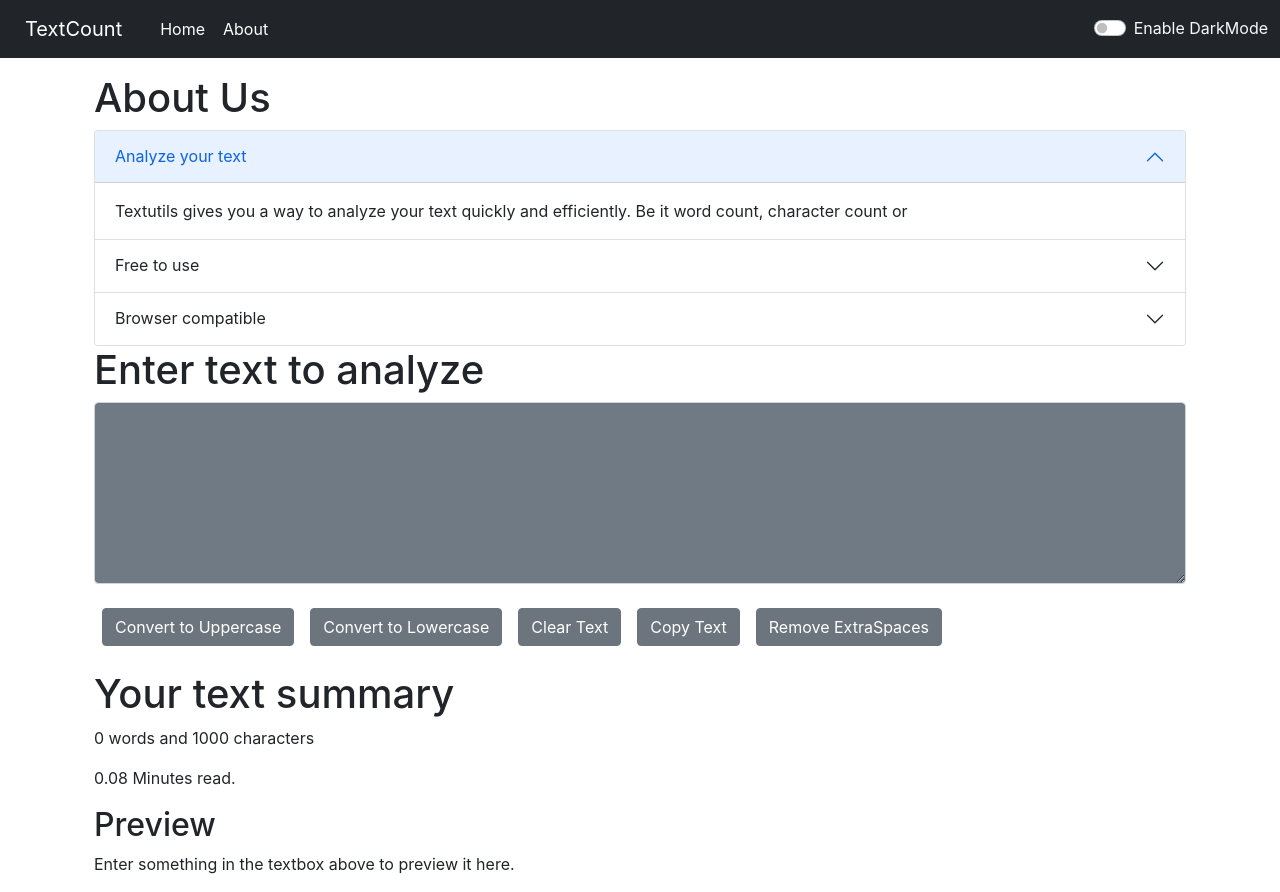
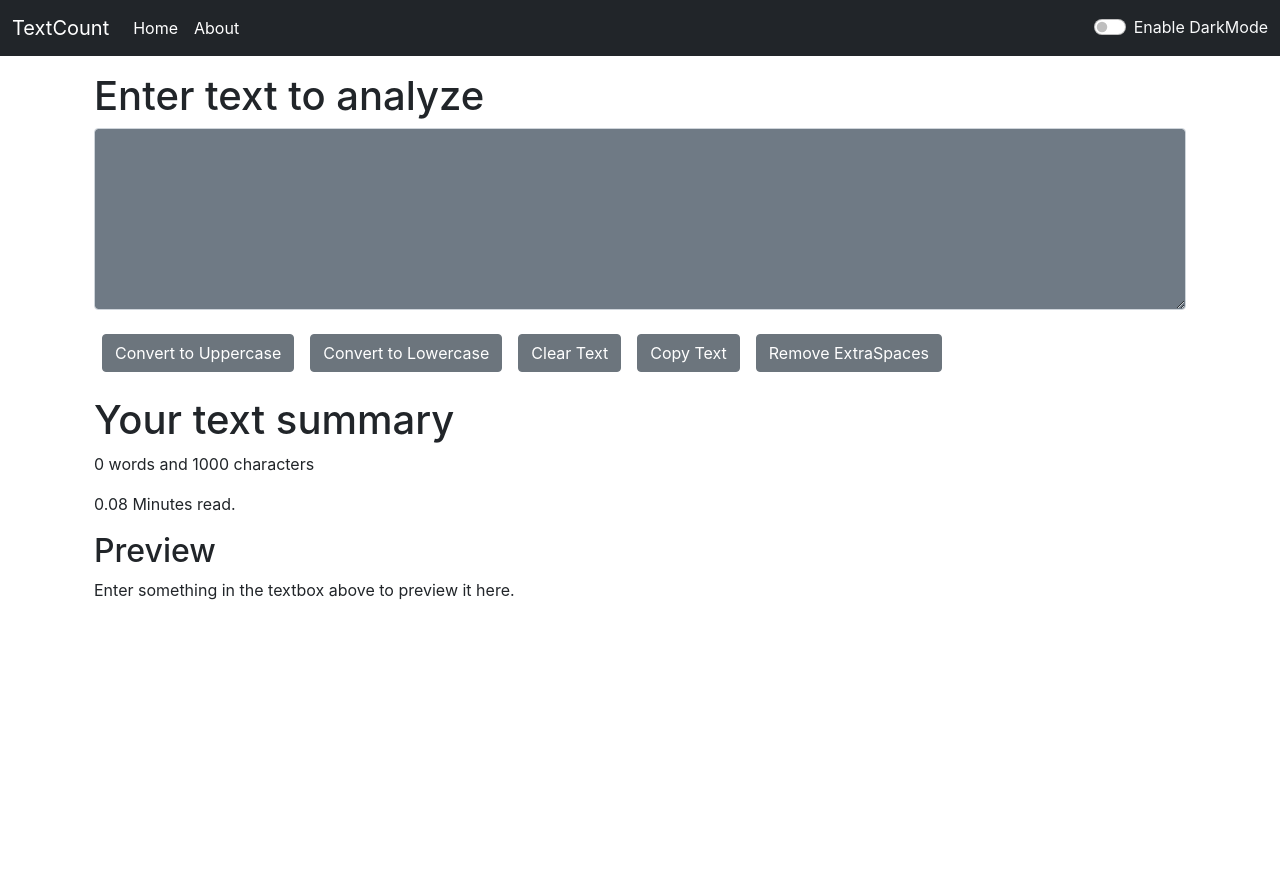
Before and after one commit to Vaduni/React, a React (Create React App) app: page / in a window 1280 px wide. After the commit the page ends 800 px from the top, so only its background shows below. Built offline with nearby package versions, Linux system fonts and the light colour scheme.

Commit message:
navBar updated with about section

```diff
--- a/src/App.js
+++ b/src/App.js
@@ -4,6 +4,9 @@ import Alert from './components/Alert';
 import NavBar from './components/NavBar';
 import TextForm from './components/TextForm';
 import React, { useState } from 'react';
+
+import { HashRouter, Routes, Route } from "react-router-dom";
+
 function App() {
   const [mode, setMode] = useState('dark');
   const [alert, setAlert] = useState(null);
@@ -34,21 +37,33 @@ function App() {
 
   return (
     <>
-   {/*  <Router> */}
+   {/*  <Router>
   <NavBar title="TextCount" mode={mode} toggleMode={toggleMode} />
   <Alert alert={alert} />
   <div className="container my-3">
     <About/>
-    {/*<Routes>
+   <Routes>
       <Route path="/about" element={<About />} />
-      <Route path="/" element= "/">*/}
+      <Route path="/" element= "/">
        <TextForm showAlert={showAlert} heading="Enter text to analyze" mode={mode} />
 
-  {/*  </Routes>*/}
+  </Routes>
   </div>
- {/* </Router>
+  </Router>
    */}
-    </>
+
+
+<HashRouter>
+<NavBar title="TextCount" mode={mode} toggleMode={toggleMode} />
+<Alert alert={alert} />
+<div className="container my-3">
+  <Routes>
+    <Route path="/" element={<TextForm showAlert={showAlert} heading="Enter text to analyze" mode={mode} />} />
+    <Route path="/about" element={<About />} />
+  </Routes>
+</div>
+</HashRouter>
+</>
   );
 }
 
--- a/src/components/NavBar.js
+++ b/src/components/NavBar.js
@@ -1,6 +1,6 @@
 import React from "react";
 import PropTypes from "prop-types";
-//import { Link } from "react-router-dom";
+import { Link } from "react-router-dom";
 
 export default function NavBar(props) {
   return (
@@ -8,9 +8,9 @@ export default function NavBar(props) {
       className={`navbar navbar-expand-lg navbar-${props.mode} bg-${props.mode}`}
     >
       <div className="container-fluid">
-        <button className="navbar-brand btn btn-link" type="button">
+        <Link className="navbar-brand" to="/">
           {props.title}
-        </button>
+        </Link>
         <button
           className="navbar-toggler"
           type="button"
@@ -25,14 +25,12 @@ export default function NavBar(props) {
         <div className="collapse navbar-collapse" id="navbarSupportedContent">
           <ul className="navbar-nav me-auto mb-2 mb-lg-0">
             <li className="nav-item">
-              <button className="nav-link active btn btn-link" type="button">
-                Home
-              </button>
+            <Link className="nav-link active" to="/">Home</Link>
+
             </li>
             <li className="nav-item">
-              <button className="nav-link active btn btn-link" type="button">
-                About
-              </button>
+            <Link className="nav-link active" to="/about">About</Link>
+
             </li>
           </ul>
           <div
```
